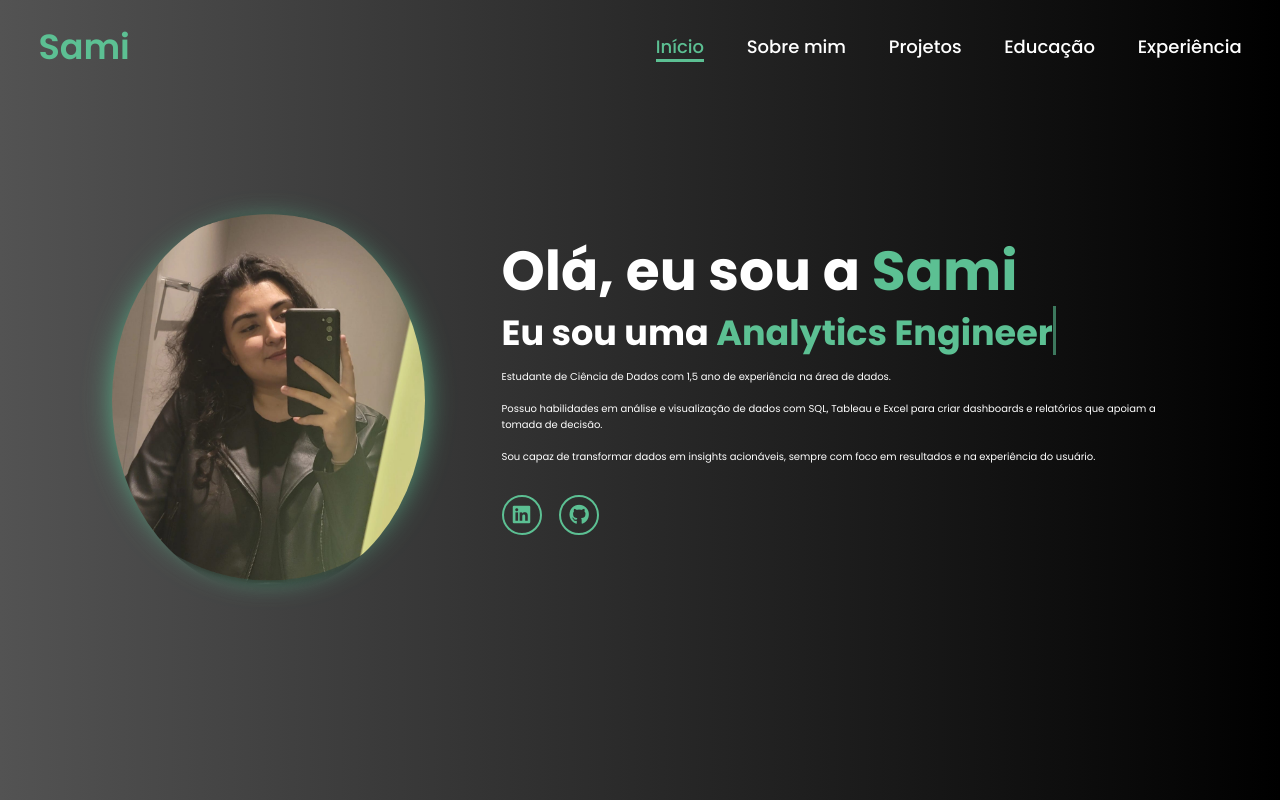
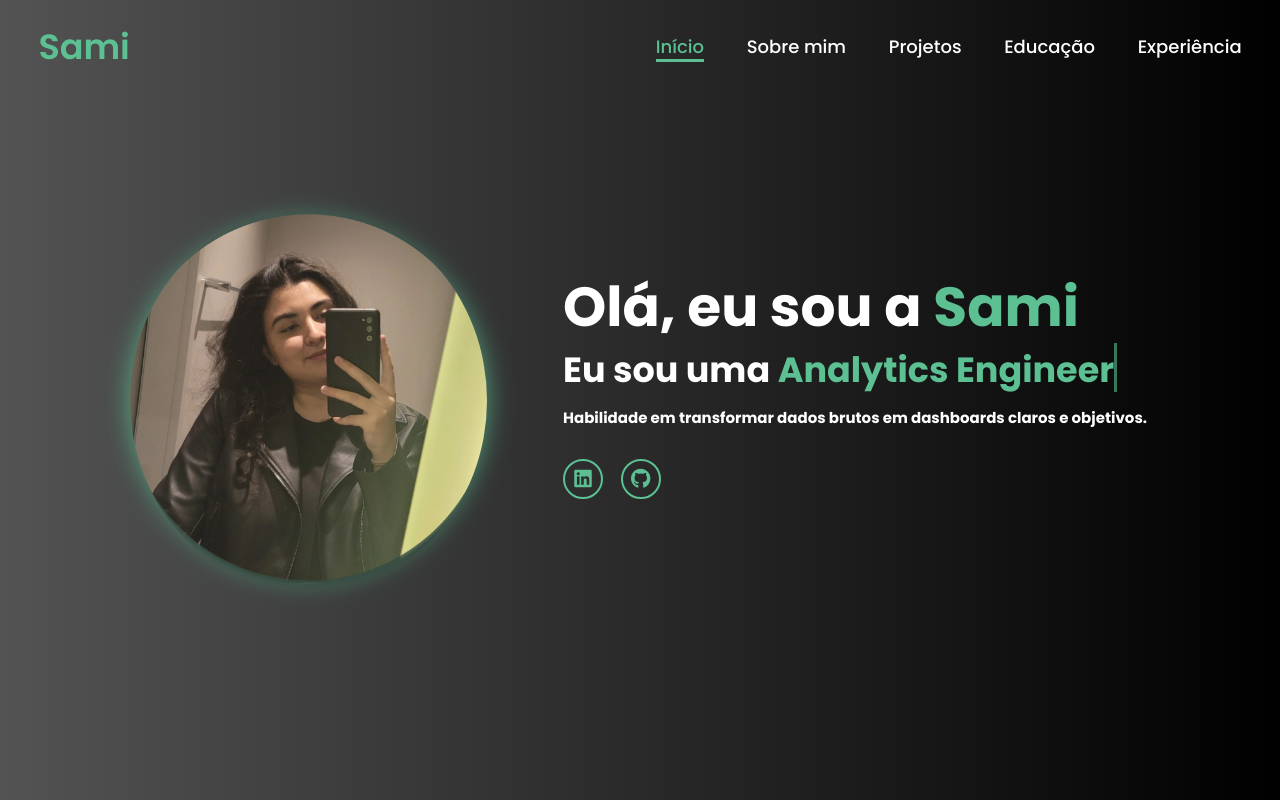
Before and after one commit to samigaby/meu-portifolio, a plain HTML site: page index.html in a window 1280 px wide. Drawn offline with Linux system fonts and the light colour scheme.

Commit message:
mudança de frase

```diff
--- a/index.html
+++ b/index.html
@@ -31,9 +31,7 @@
         <div class="home-content">
             <h1>Olá, eu sou a <span>Sami</span></h1>
             <h3 class="typing-text">Eu sou uma <span></span></h3>
-            <p>Estudante de Ciência de Dados com 1,5 ano de experiência na área de dados. <br><br>
-                Possuo habilidades em análise e visualização de dados com SQL, Tableau e Excel para criar dashboards e relatórios que apoiam a tomada de decisão. <br><br>
-                Sou capaz de transformar dados em insights acionáveis, sempre com foco em resultados e na experiência do usuário.</p>
+            <h2>Habilidade em transformar dados brutos em dashboards claros e objetivos.</h2>
             <div class="social-icons">
                 <a href="https://www.linkedin.com/in/samara-gabriela-da-costa-franco-a7367820b/" target="_blank" rel="noopener noreferrer">
                     <i class="fa-brands fa-linkedin"></i>
```
